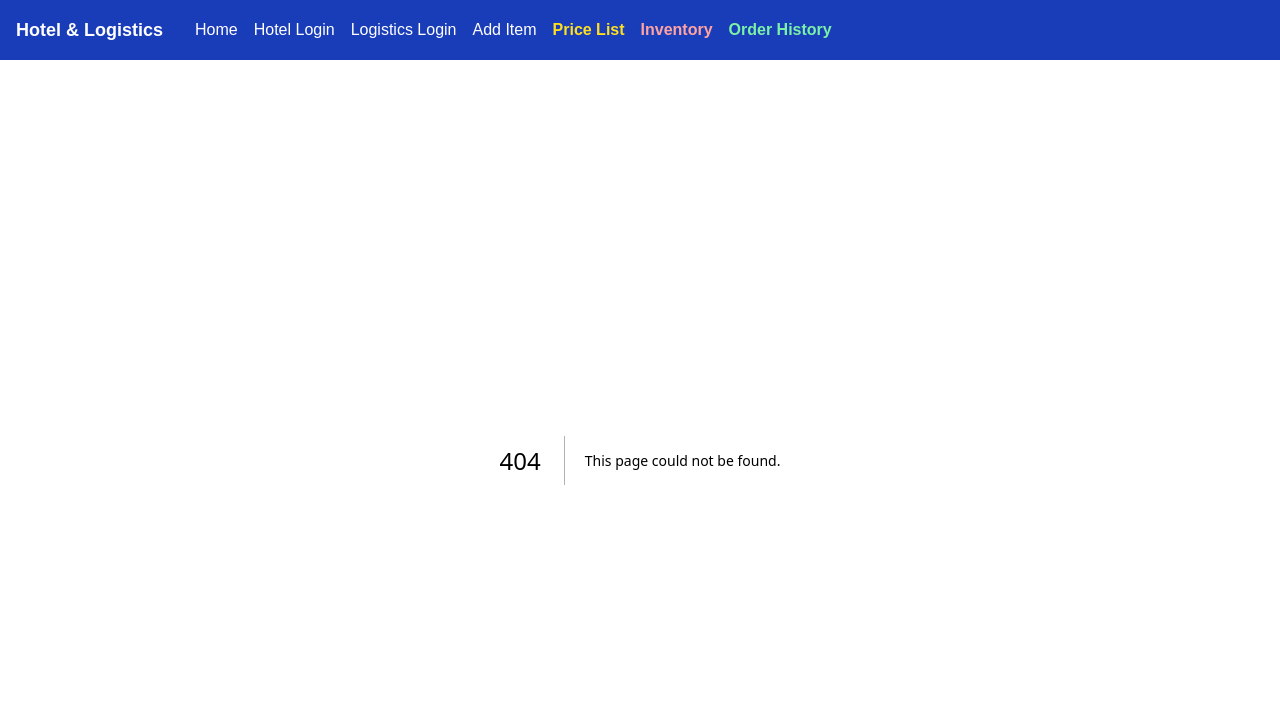
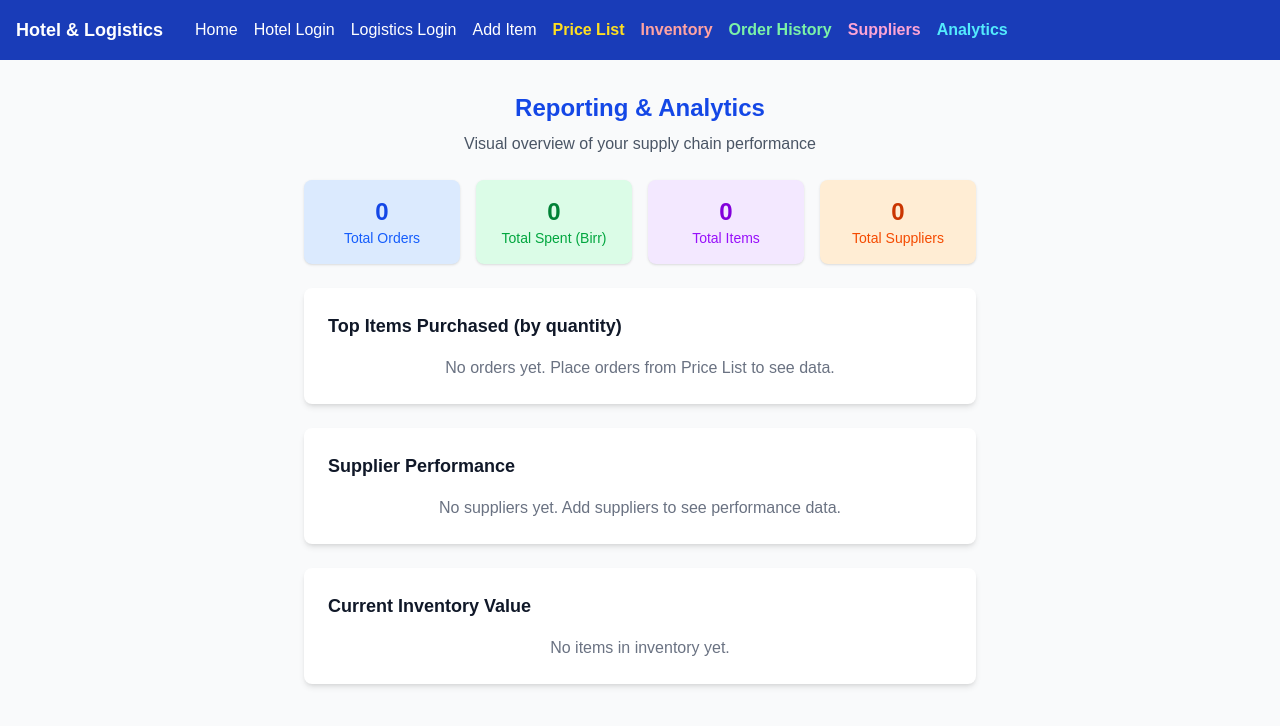
Before and after one commit to seblebaye221-arch/hotel-logistics-app12, a Next.js app: page /analytics in a window 1280 px wide. Before the commit this address had no page. Shown: the top 726 px of the page. Built offline with nearby package versions, Linux system fonts and the light colour scheme.

Commit message:
Add all features - Analytics, Suppliers, Inventory, Orders, Search

```diff
--- /dev/null
+++ b/app/analytics/page.tsx
@@ -0,0 +1,236 @@
+"use client";
+
+import { useState, useEffect } from "react";
+
+type Item = {
+  name: string;
+  quantity: number;
+  price: number;
+};
+
+type Order = {
+  id: string;
+  date: string;
+  items: { name: string; quantity: number; price: number }[];
+  total: number;
+};
+
+type Supplier = {
+  id: string;
+  name: string;
+  status: string;
+  products: string;
+};
+
+export default function Analytics() {
+  const [items, setItems] = useState<Item[]>([]);
+  const [orders, setOrders] = useState<Order[]>([]);
+  const [suppliers, setSuppliers] = useState<Supplier[]>([]);
+
+  useEffect(() => {
+    const savedItems = localStorage.getItem("logisticsItems");
+    const savedOrders = localStorage.getItem("orderHistory");
+    const savedSuppliers = localStorage.getItem("suppliers");
+    if (savedItems) setItems(JSON.parse(savedItems));
+    if (savedOrders) setOrders(JSON.parse(savedOrders));
+    if (savedSuppliers) setSuppliers(JSON.parse(savedSuppliers));
+  }, []);
+
+  // Calculate total spent
+  const totalSpent = orders.reduce((sum, o) => sum + o.total, 0);
+
+  // Calculate top items purchased
+  const itemCount: { [key: string]: number } = {};
+  orders.forEach((order) => {
+    order.items.forEach((item) => {
+      itemCount[item.name] = (itemCount[item.name] || 0) + item.quantity;
+    });
+  });
+  const topItems = Object.entries(itemCount)
+    .sort((a, b) => b[1] - a[1])
+    .slice(0, 5);
+
+  // Supplier performance
+  const activeSuppliers = suppliers.filter((s) => s.status === "Active").length;
+  const delayedSuppliers = suppliers.filter((s) => s.status === "Delayed").length;
+  const unavailableSuppliers = suppliers.filter((s) => s.status === "Unavailable").length;
+
+  // Max quantity for bar chart scaling
+  const maxQty = topItems.length > 0 ? Math.max(...topItems.map((i) => i[1])) : 1;
+
+  // Total inventory value
+  const totalInventoryValue = items.reduce(
+    (sum, item) => sum + item.quantity * item.price, 0
+  );
+
+  return (
+    <main className="flex min-h-screen flex-col items-center p-8 bg-gray-50">
+      <h1 className="text-2xl font-bold text-blue-700 mb-2">
+        Reporting & Analytics
+      </h1>
+      <p className="text-gray-600 mb-6">
+        Visual overview of your supply chain performance
+      </p>
+
+      {/* Summary Cards */}
+      <div className="w-full max-w-2xl grid grid-cols-2 gap-4 mb-6 md:grid-cols-4">
+        <div className="bg-blue-100 p-4 rounded-lg text-center shadow">
+          <p className="font-bold text-blue-700 text-2xl">{orders.length}</p>
+          <p className="text-blue-600 text-sm font-medium">Total Orders</p>
+        </div>
+        <div className="bg-green-100 p-4 rounded-lg text-center shadow">
+          <p className="font-bold text-green-700 text-2xl">{totalSpent}</p>
+          <p className="text-green-600 text-sm font-medium">Total Spent (Birr)</p>
+        </div>
+        <div className="bg-purple-100 p-4 rounded-lg text-center shadow">
+          <p className="font-bold text-purple-700 text-2xl">{items.length}</p>
+          <p className="text-purple-600 text-sm font-medium">Total Items</p>
+        </div>
+        <div className="bg-orange-100 p-4 rounded-lg text-center shadow">
+          <p className="font-bold text-orange-700 text-2xl">{suppliers.length}</p>
+          <p className="text-orange-600 text-sm font-medium">Total Suppliers</p>
+        </div>
+      </div>
+
+      {/* Top Items Chart */}
+      <div className="w-full max-w-2xl bg-white rounded-lg shadow-md p-6 mb-6">
+        <h2 className="text-lg font-bold text-gray-900 mb-4">
+          Top Items Purchased (by quantity)
+        </h2>
+        {topItems.length === 0 ? (
+          <p className="text-gray-500 text-center">
+            No orders yet. Place orders from Price List to see data.
+          </p>
+        ) : (
+          <div className="space-y-3">
+            {topItems.map(([name, qty], index) => (
+              <div key={index}>
+                <div className="flex justify-between mb-1">
+                  <span className="capitalize font-medium text-gray-900">
+                    {index + 1}. {name}
+                  </span>
+                  <span className="font-bold text-gray-900">{qty} kg</span>
+                </div>
+                <div className="w-full bg-gray-200 rounded-full h-6">
+                  <div
+                    className="bg-blue-600 h-6 rounded-full flex items-center justify-end pr-2"
+                    style={{ width: `${(qty / maxQty) * 100}%` }}
+                  >
+                    <span className="text-white text-xs font-bold">{qty}kg</span>
+                  </div>
+                </div>
+              </div>
+            ))}
+          </div>
+        )}
+      </div>
+
+      {/* Supplier Performance */}
+      <div className="w-full max-w-2xl bg-white rounded-lg shadow-md p-6 mb-6">
+        <h2 className="text-lg font-bold text-gray-900 mb-4">
+          Supplier Performance
+        </h2>
+        {suppliers.length === 0 ? (
+          <p className="text-gray-500 text-center">
+            No suppliers yet. Add suppliers to see performance data.
+          </p>
+        ) : (
+          <div className="space-y-4">
+            {/* Active */}
+            <div>
+              <div className="flex justify-between mb-1">
+                <span className="font-medium text-green-700">Active Suppliers</span>
+                <span className="font-bold text-green-700">{activeSuppliers}</span>
+              </div>
+              <div className="w-full bg-gray-200 rounded-full h-6">
+                <div
+                  className="bg-green-500 h-6 rounded-full"
+                  style={{
+                    width: suppliers.length > 0
+                      ? `${(activeSuppliers / suppliers.length) * 100}%`
+                      : "0%"
+                  }}
+                />
+              </div>
+            </div>
+
+            {/* Delayed */}
+            <div>
+              <div className="flex justify-between mb-1">
+                <span className="font-medium text-yellow-700">Delayed Suppliers</span>
+                <span className="font-bold text-yellow-700">{delayedSuppliers}</span>
+              </div>
+              <div className="w-full bg-gray-200 rounded-full h-6">
+                <div
+                  className="bg-yellow-500 h-6 rounded-full"
+                  style={{
+                    width: suppliers.length > 0
+                      ? `${(delayedSuppliers / suppliers.length) * 100}%`
+                      : "0%"
+                  }}
+                />
+              </div>
+            </div>
+
+            {/* Unavailable */}
+            <div>
+              <div className="flex justify-between mb-1">
+                <span className="font-medium text-red-700">Unavailable Suppliers</span>
+                <span className="font-bold text-red-700">{unavailableSuppliers}</span>
+              </div>
+              <div className="w-full bg-gray-200 rounded-full h-6">
+                <div
+                  className="bg-red-500 h-6 rounded-full"
+                  style={{
+                    width: suppliers.length > 0
+                      ? `${(unavailableSuppliers / suppliers.length) * 100}%`
+                      : "0%"
+                  }}
+                />
+              </div>
+            </div>
+          </div>
+        )}
+      </div>
+
+      {/* Inventory Value */}
+      <div className="w-full max-w-2xl bg-white rounded-lg shadow-md p-6 mb-6">
+        <h2 className="text-lg font-bold text-gray-900 mb-4">
+          Current Inventory Value
+        </h2>
+        {items.length === 0 ? (
+          <p className="text-gray-500 text-center">
+            No items in inventory yet.
+          </p>
+        ) : (
+          <div className="space-y-3">
+            {items.map((item, index) => {
+              const value = item.quantity * item.price;
+              const maxValue = Math.max(...items.map((i) => i.quantity * i.price));
+              return (
+                <div key={index}>
+                  <div className="flex justify-between mb-1">
+                    <span className="capitalize font-medium text-gray-900">
+                      {item.name} ({item.quantity}kg)
+                    </span>
+                    <span className="font-bold text-gray-900">{value} Birr</span>
+                  </div>
+                  <div className="w-full bg-gray-200 rounded-full h-5">
+                    <div
+                      className="bg-purple-500 h-5 rounded-full"
+                      style={{ width: `${(value / maxValue) * 100}%` }}
+                    />
+                  </div>
+                </div>
+              );
+            })}
+            <div className="mt-4 p-3 bg-purple-100 rounded-lg flex justify-between font-bold text-purple-800">
+              <span>Total Inventory Value</span>
+              <span>{totalInventoryValue} Birr</span>
+            </div>
+          </div>
+        )}
+      </div>
+    </main>
+  );
+}
--- a/app/components/Navbar.tsx
+++ b/app/components/Navbar.tsx
@@ -6,27 +6,15 @@ export default function Navbar() {
       <span className="font-bold text-lg mr-4">
         Hotel & Logistics
       </span>
-      <Link href="/" className="hover:underline">
-        Home
-      </Link>
-      <Link href="/hotel/login" className="hover:underline">
-        Hotel Login
-      </Link>
-      <Link href="/logistics/login" className="hover:underline">
-        Logistics Login
-      </Link>
-      <Link href="/logistics/add" className="hover:underline">
-        Add Item
-      </Link>
-      <Link href="/menu" className="hover:underline text-yellow-300 font-bold">
-        Price List
-      </Link>
-      <Link href="/inventory" className="hover:underline text-red-300 font-bold">
-        Inventory
-      </Link>
-      <Link href="/orders" className="hover:underline text-green-300 font-bold">
-        Order History
-      </Link>
+      <Link href="/" className="hover:underline">Home</Link>
+      <Link href="/hotel/login" className="hover:underline">Hotel Login</Link>
+      <Link href="/logistics/login" className="hover:underline">Logistics Login</Link>
+      <Link href="/logistics/add" className="hover:underline">Add Item</Link>
+      <Link href="/menu" className="hover:underline text-yellow-300 font-bold">Price List</Link>
+      <Link href="/inventory" className="hover:underline text-red-300 font-bold">Inventory</Link>
+      <Link href="/orders" className="hover:underline text-green-300 font-bold">Order History</Link>
+      <Link href="/suppliers" className="hover:underline text-pink-300 font-bold">Suppliers</Link>
+      <Link href="/analytics" className="hover:underline text-cyan-300 font-bold">Analytics</Link>
     </nav>
   );
 }
```
